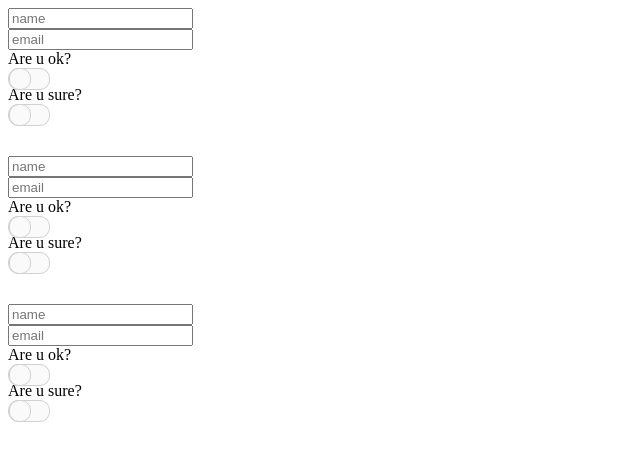
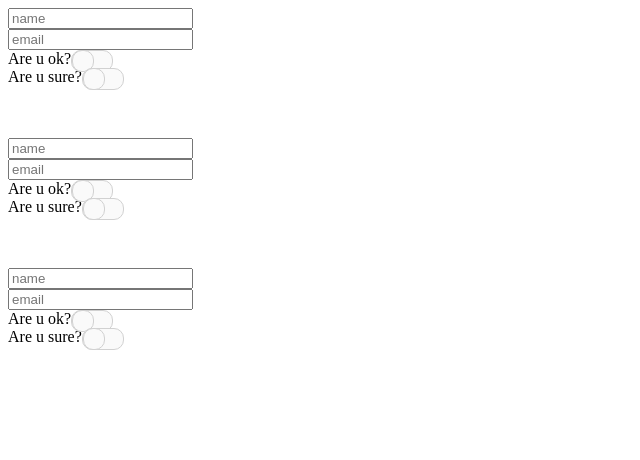
Before and after one commit to Sebbba/ios-checkers, a plain HTML site: page index.html in a window 1280 px wide. Shown: the whole page, without its empty margins (0-640 px from the left). Drawn offline with nearby package versions, Linux system fonts and the light colour scheme.

Commit message:
CSS refactoring

```diff
--- a/index.html
+++ b/index.html
@@ -5,45 +5,37 @@
 </head>
 <body>
 
+	<form method="GET" action="/">
+                <input type="text" placeholder="name"><br>
+		<input type="email" placeholder="email"><br>
+		<label for="check1" >Are u ok?</label>
+			<input type="checkbox" aaa="bbb" name="check1"><br>
+		<label for="check2" >Are u sure?</label>
+			<input type="checkbox" name="check2">
+	</form><br><br>
 
-	<form>
-		<input type="text" placeholder="name"></input></br>
-		<input type="email" placeholder="email"></input></br>
+	<form method="GET" action="/">
+		<input type="text" placeholder="name"><br>
+		<input type="email" placeholder="email"><br>
 		<label for="check1" >Are u ok?</label>
-			<input type="checkbox" name="check1"></br>
+			<input type="checkbox" name="check1"><br>
+		<label for="check2" >Are u sure?</label>
+			<input type="checkbox" name="check2">
+	</form><br><br>
+
+	<form method="GET" action="/">
+		<input type="text" placeholder="name"><br>
+		<input type="email" placeholder="email"><br>
+		<label for="check1" >Are u ok?</label>
+			<input type="checkbox" name="check1"><br>
 		<label for="check2" >Are u sure?</label>
 			<input type="checkbox" name="check2">
 	</form>
 
-
-	</br></br>
-
-	<form>
-		<input type="text" placeholder="name"></input></br>
-		<input type="email" placeholder="email"></input></br>
-		<label for="check1" >Are u ok?</label>
-			<input type="checkbox" name="check1"></br>
-		<label for="check2" >Are u sure?</label>
-			<input type="checkbox" name="check2">
-	</form>
-
-	</br></br>
-
-	<form>
-		<input type="text" placeholder="name"></input></br>
-		<input type="email" placeholder="email"></input></br>
-		<label for="check1" >Are u ok?</label>
-			<input type="checkbox" name="check1"></br>
-		<label for="check2" >Are u sure?</label>
-			<input type="checkbox" name="check2">
-	</form>
-
-
-
-
-
-
 	<script src="http://ajax.googleapis.com/ajax/libs/jquery/1/jquery.min.js"></script>
 	<script src="jquery.iosCheckers.js"></script>
+        <script type="text/javascript">
+            //$("input[type=checkbox]").iosCheckers();
+        </script>
 </body>
 </html>
--- a/jquery.iosCheckers.js
+++ b/jquery.iosCheckers.js
@@ -2,30 +2,33 @@ $(document).ready(function(){
     (function($){
         jQuery.fn.iosCheckers = function(){
             var make = function(){
-                $(this).each(function(index,elem){
-                    var elem = $(elem);
-                    var wrapper = $('<div>');
-                    var inp = $('<input type="hidden" value="0">');
-                        if(elem.attr("id")){
-                            inp.attr("id",elem.attr("id"));}
-                        if(elem.attr("name")){
-                            inp.attr("name",elem.attr("name"));}
-                    var check = $('<div>');
-                        check.attr('class','unchecked-checkbox');
+                $(this).each(function(index,elem) {
 
-                    wrapper.append(check);
-                    wrapper.append(inp);
-
-                    check.click(function(event){
-                        if($(this).attr("class")=="checked-checkbox"){
-                            $(this).attr("class","unchecked-checkbox");
-                                inp.attr("value",0);
-                        }else{
-                            $(this).attr("class","checked-checkbox");
-                                inp.attr("value",1);
+                    var $elem = $(elem);
+                    var $inp = $('<input type="hidden" value="0">');
+                        if($elem.attr("name")){
+                            $inp.attr("name",$elem.attr("name"));}
+                   var $check = $('<div>');
+                        $check.attr('class','checkbox');
+                    var elem_attr = $elem.prop("attributes");
+                    $.each(elem_attr, function() {
+                        if(this.name !== "id" || this.name !== "type"){
+                            $check.attr(this.name, this.value);
                         }
                     });
-                    $(elem).replaceWith(wrapper);
+
+                $check.wrap($inp);
+
+                $check.on('click',function(event) {
+                    if($(this).hasClass('checked')){
+                        $(this).removeClass('checked');
+                            $inp.attr("value",0);
+                    }else {
+                        $(this).addClass('checked');
+                            $inp.attr("value",1);
+                    }
+                })
+                $(this).replaceWith($check);
                 });
         };
         return this.each(make);
@@ -33,7 +36,8 @@ $(document).ready(function(){
     };
     })(jQuery);
 
+
+    var a = $("input[type=checkbox]").prop("attributes");
     $("input[type=checkbox]").iosCheckers();
-    //aaaaaaaa
 
 });
--- a/style.css
+++ b/style.css
@@ -1,41 +1,4 @@
-.checked-checkbox{
-	width:40px;
-	height:20px;
-	position:absolute;
-
-	border-radius: 10px;
-	-webkit-border-radius: 10px;
-	-moz-border-radius: 10px;
-
-	background-color:#53d76a;
-	border: 1px solid #D1D1D1;
-
-	transition-property: border, left;
-    transition-duration: 1.25s, 2.25s;
-    transition-timing-function: initial, initial;
-    transition-delay: 1.15s, 1.1s;
-}
-
-
-.checked-checkbox:after{
-	content:' ';
-	width:20px;
-	height:20px;
-	position:relative;
-
-	left:20px;
-	top:-1px;
-	background-color: #FAFAFA;
-	border:1px solid #D1D1D1;
-	border-radius: 10px;
-	-webkit-border-radius: 10px;
-	-moz-border-radius: 10px;
-
-	display:block;
-}
-
-
-.unchecked-checkbox{
+.checkbox{
     width:40px;
     height:20px;
     position:absolute;
@@ -46,14 +9,10 @@
 
     background-color:#FAFAFA;
     border: 1px solid #D1D1D1;
-
-	transition-property: border, left;
-    transition-duration: 0.25s, 0.25s;
-    transition-timing-function: initial, initial;
-    transition-delay: 0.15s, 0.1s;
+    display:inline-block;
 }
 
-.unchecked-checkbox:after{
+.checkbox:after{
 	content:' ';
 	width:20px;
 	height:20px;
@@ -68,3 +27,23 @@
 
 	display:block;
 }
+
+.checked{
+    background-color: #53d76a;
+}
+
+.checked:after{
+	content:' ';
+	width:20px;
+	height:20px;
+	position:relative;
+        left:20px;
+	top:-1px;
+	background-color: #FAFAFA;
+	border:1px solid #D1D1D1;
+	border-radius: 10px;
+	-webkit-border-radius: 10px;
+	-moz-border-radius: 10px;
+
+	display:block;
+}
```
Lines whose indentation alone changed are shown as unchanged.
